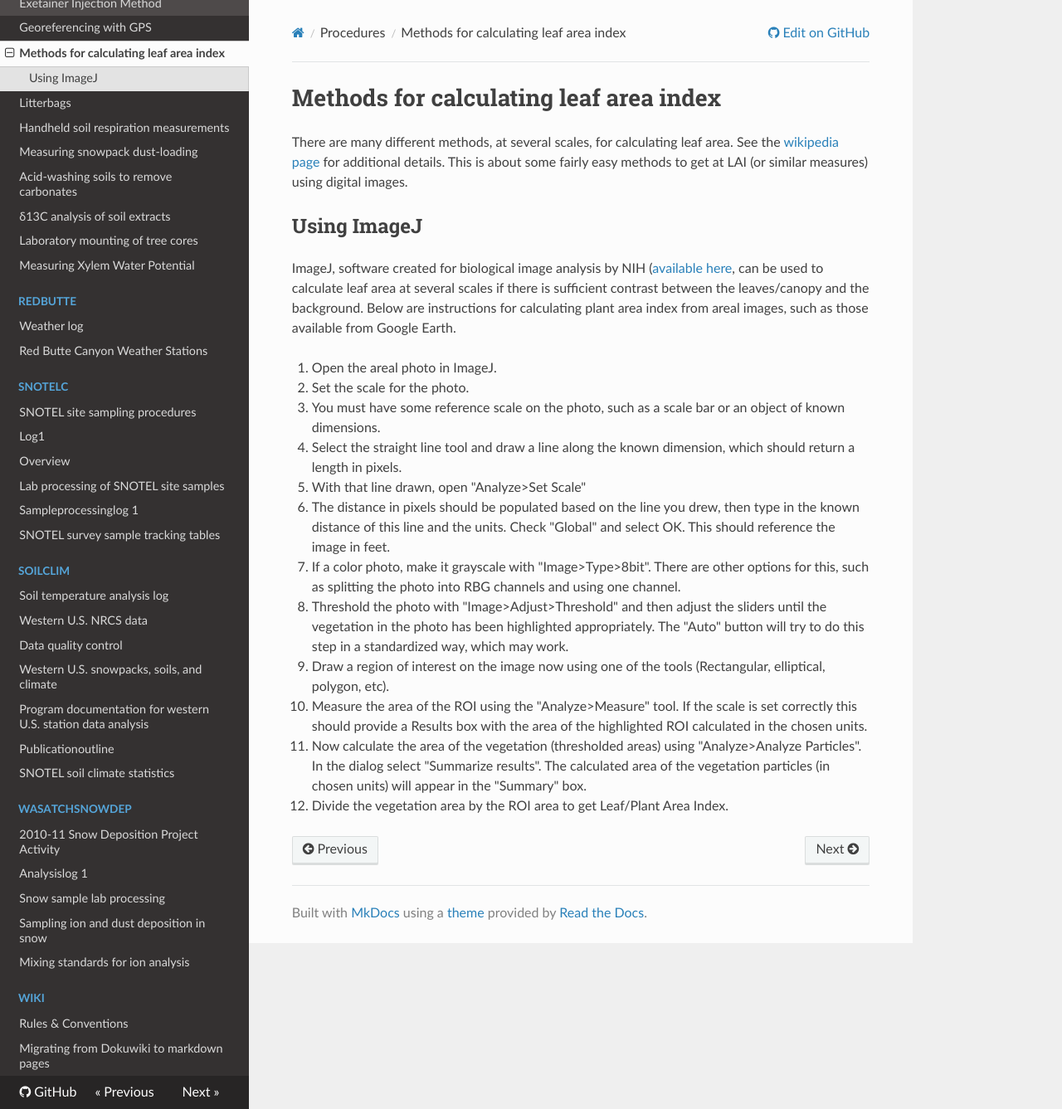
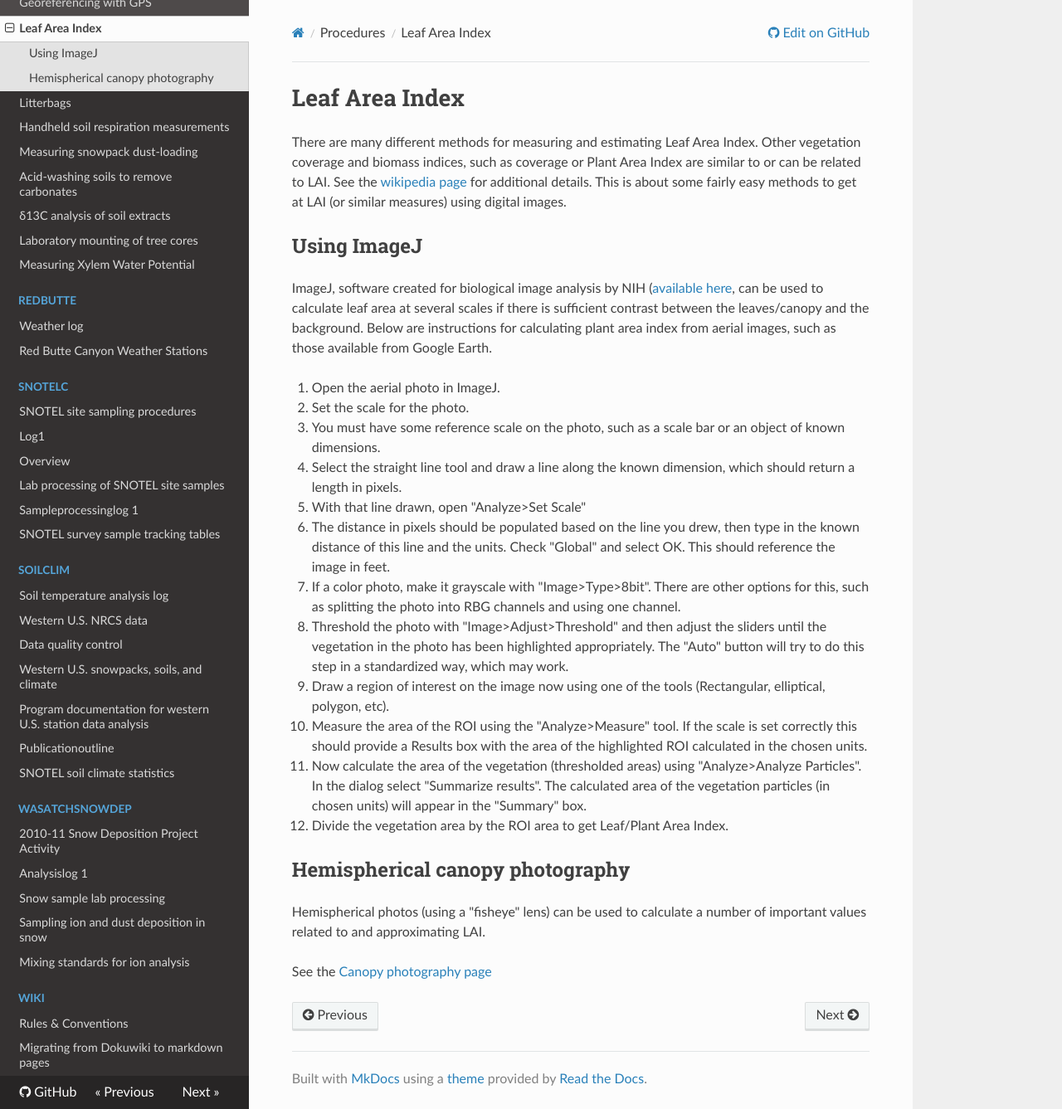
Before and after one commit to gremau/EarthSciNotebook, an MkDocs documentation site: the page built from docs/procedures/leafarea.md, in a window 1280 px wide and 1337 px high. Shown: the whole window at 83% size. Built offline with MkDocs 1.6.1, drawn with Linux system fonts in a browser that asks for light colours; nearby versions of some CDN libraries.

Commit message:
minor changes

```diff
--- a/docs/procedures/leafarea.md
+++ b/docs/procedures/leafarea.md
@@ -1,12 +1,12 @@
-# Methods for calculating leaf area index
+# Leaf Area Index
 
-There are many different methods, at several scales, for calculating leaf area. See the [wikipedia page](https://en.wikipedia.org/wiki/Leaf_area_index) for additional details. This is about some fairly easy methods to get at LAI (or similar measures) using digital images.
+There are many different methods for measuring and estimating Leaf Area Index. Other vegetation coverage and biomass indices, such as coverage or Plant Area Index are similar to or can be related to LAI. See the [wikipedia page](https://en.wikipedia.org/wiki/Leaf_area_index) for additional details. This is about some fairly easy methods to get at LAI (or similar measures) using digital images.
 
 ## Using ImageJ
 
-ImageJ, software created for biological image analysis by NIH ([available here](https://imagej.nih.gov/ij/), can be used to calculate leaf area at several scales if there is sufficient contrast between the leaves/canopy and the background. Below are instructions for calculating plant area index from areal images, such as those available from Google Earth.
+ImageJ, software created for biological image analysis by NIH ([available here](https://imagej.nih.gov/ij/), can be used to calculate leaf area at several scales if there is sufficient contrast between the leaves/canopy and the background. Below are instructions for calculating plant area index from aerial images, such as those available from Google Earth.
 
-1. Open the areal photo in ImageJ.
+1. Open the aerial photo in ImageJ.
 2. Set the scale for the photo.
   - You must have some reference scale on the photo, such as a scale bar or an object of known dimensions.
   - Select the straight line tool and draw a line along the known dimension, which should return a length in pixels.
@@ -18,3 +18,9 @@ ImageJ, software created for biological image analysis by NIH ([available here](
 6. Measure the area of the ROI using the "Analyze>Measure" tool. If the scale is set correctly this should provide a Results box with the area of the highlighted ROI calculated in the chosen units.
 7. Now calculate the area of the vegetation (thresholded areas) using "Analyze>Analyze Particles". In the dialog select "Summarize results". The calculated area of the vegetation particles (in chosen units) will appear in the "Summary" box.
 8. Divide the vegetation area by the ROI area to get Leaf/Plant Area Index.
+
+## Hemispherical canopy photography
+
+Hemispherical photos (using a "fisheye" lens) can be used to calculate a number of important values related to and approximating LAI.
+
+See the [Canopy photography page](canopyphotos.md)
```
